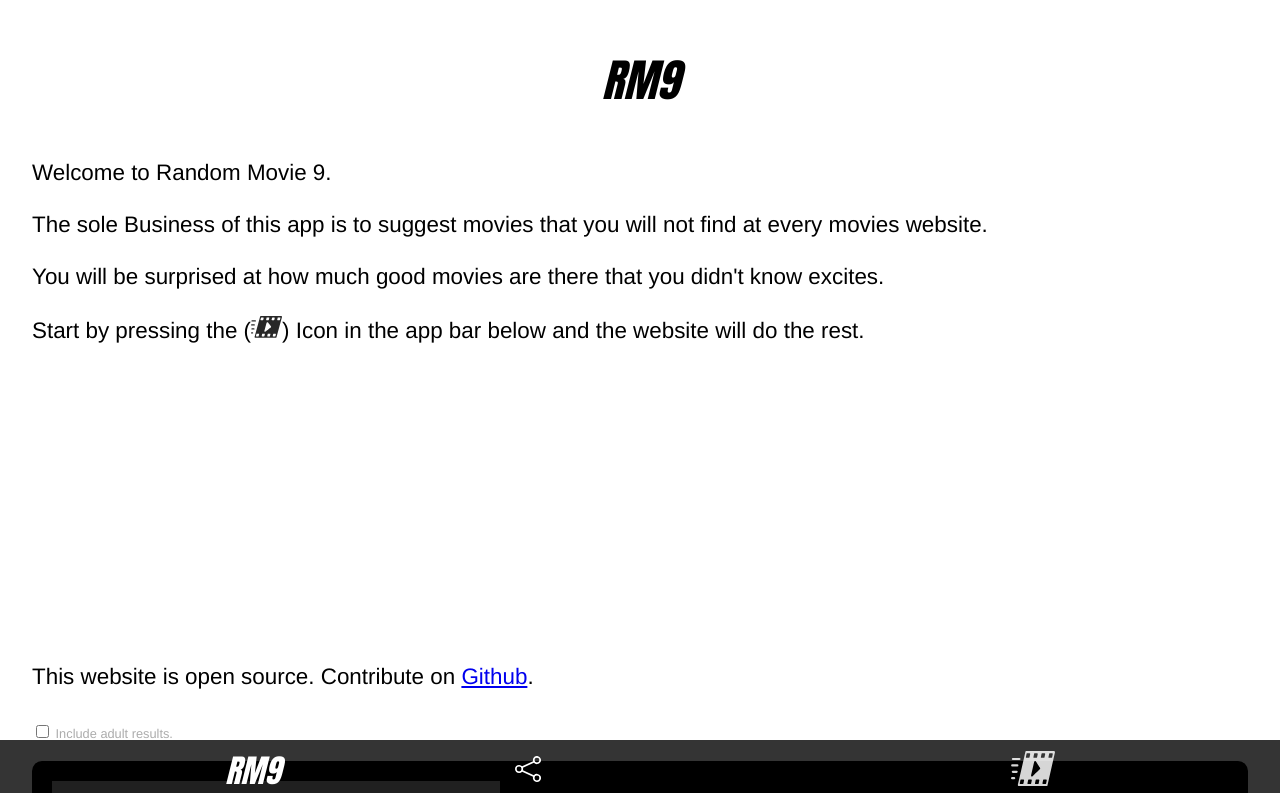
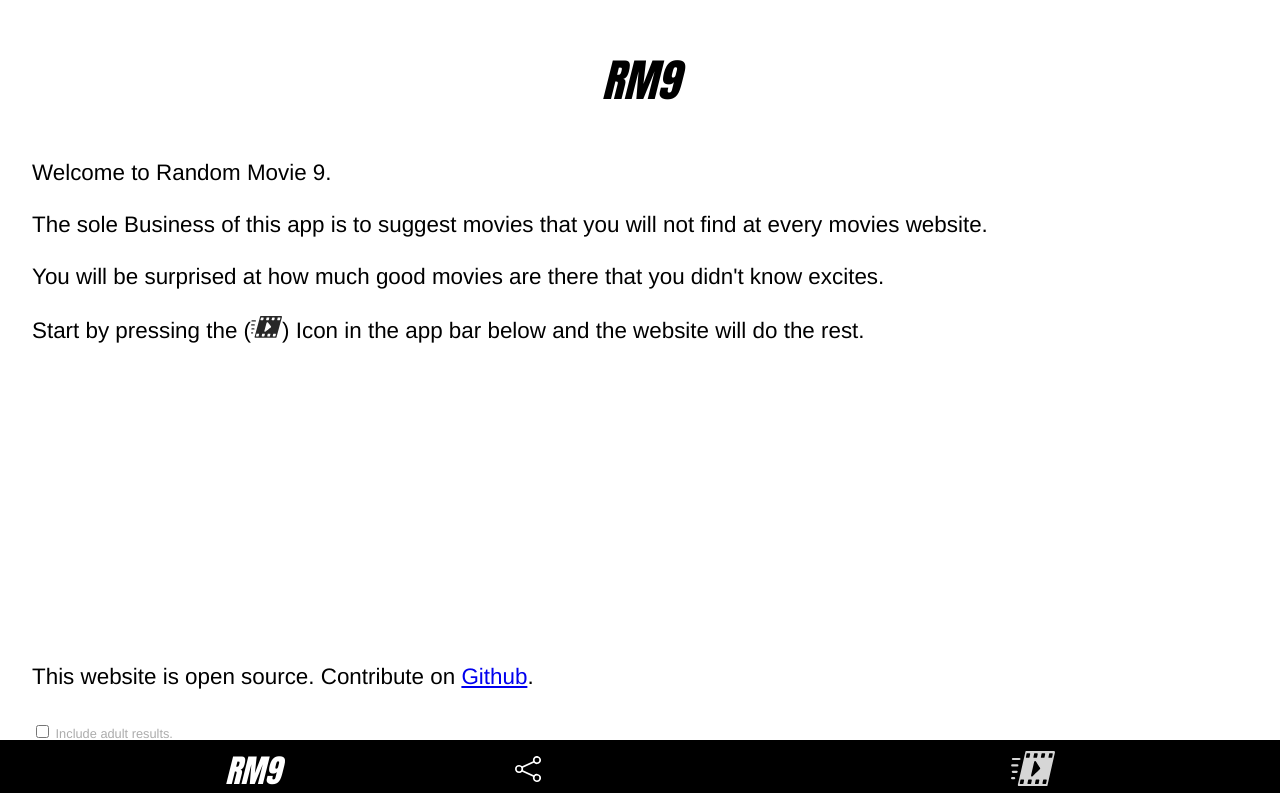
Before and after one commit to yassermuayed/random-movie, a React (Create React App) app: page /home in a window 1280 px wide. Shown: the top 793 px of the page. Built offline with nearby package versions, Linux system fonts and the light colour scheme; grey boxes are pictures that could not be loaded.

Commit message:
fix navigator share

```diff
--- a/src/App.css
+++ b/src/App.css
@@ -42,7 +42,7 @@ body {
   display: flex;
   align-items: center;
   justify-content: space-evenly;
-  background: rgba(0, 0, 0, 0.795);
+  background: rgb(0, 0, 0);
   color: white;
   font-size: 0.8rem;
 }
--- a/src/App.js
+++ b/src/App.js
@@ -72,8 +72,17 @@ export default function App() {
 
     // code after the following line will not be executed on mobile.
 
-    navigator.share(`https://random-movie-nine.vercel.app/${movieData.id}`)
-    navigator.clipboard.writeText(`https://random-movie-nine.vercel.app/${movieData.id}`)
+    const url = `https://random-movie-nine.vercel.app/${movieData.id}`;
+    const title = movieData.title
+
+    navigator.share({
+      title: title,
+      text: 'Check out this movie',
+      url: url,
+    })
+
+
+    navigator.clipboard.writeText(url)
 
 
 
```
